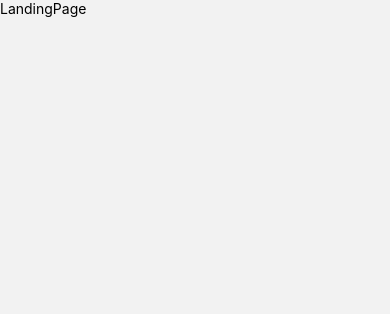
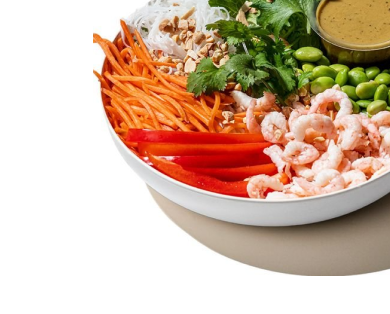
Before and after one commit to meAasifAli/food_delivery, a React Native app: screen /landing in a window 390 px wide. Shown: the top 314 px of the page. Built offline with nearby package versions, Linux system fonts and the light colour scheme.

Commit message:
Assets config added

```diff
--- a/App.jsx
+++ b/App.jsx
@@ -10,19 +10,25 @@ const Stack = createNativeStackNavigator();
 
 const App = () => {
   return (
-    <NavigationContainer>
-     <Stack.Navigator>
+    <NavigationContainer
+
+    >
+      <Stack.Navigator
+        screenOptions={{
+          statusBarColor: "#000"
+        }}
+      >
         <Stack.Screen name="landing" component={LandingPage} options={{
-          headerShown : false
+          headerShown: false
         }} />
-         <Stack.Screen name="signup" component={SignUpScreen} options={{
-          headerShown : false
+        <Stack.Screen name="signup" component={SignUpScreen} options={{
+          headerShown: false
         }} />
-         <Stack.Screen name="signin" component={SigninScreen} options={{
-          headerShown : false
+        <Stack.Screen name="signin" component={SigninScreen} options={{
+          headerShown: false
         }} />
         <Stack.Screen name="otp" component={OtpScreen} options={{
-          headerShown : false
+          headerShown: false
         }} />
       </Stack.Navigator>
     </NavigationContainer>
--- a/screens/landing.jsx
+++ b/screens/landing.jsx
@@ -1,14 +1,30 @@
-import { StyleSheet, Text, View } from 'react-native'
+import { Image, StyleSheet, View } from 'react-native'
 import React from 'react'
 
 const LandingPage = () => {
   return (
-    <View>
-      <Text>LandingPage</Text>
+    <View style={styles.container}>
+      <View style={styles.bgImg}>
+        <Image style={styles.img} source={require("../assets/images/bg.png")} />
+      </View>
+      <View></View>
     </View>
   )
 }
 
 export default LandingPage
 
-const styles = StyleSheet.create({})
+const styles = StyleSheet.create({
+  container: {
+    flex: 1,
+    backgroundColor: "#fff",
+    position: "relative",
+    justifyContent: "center",
+    alignItems: "center"
+  },
+  bgImg: {
+    position: "absolute",
+    top: 0,
+    right: 0
+  }
+})
```
Also changed, not shown: react-native.config.js (added, +7 -0 lines), assets/images/bg.png (added).
